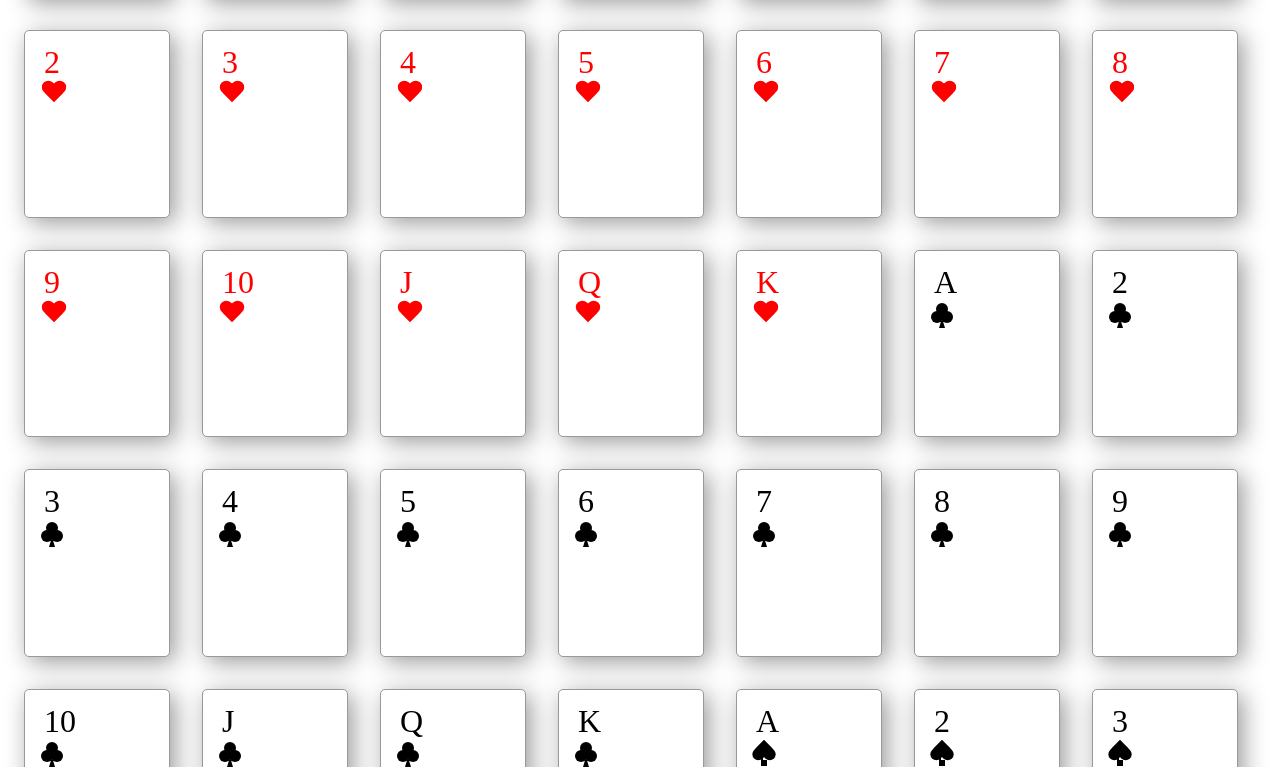
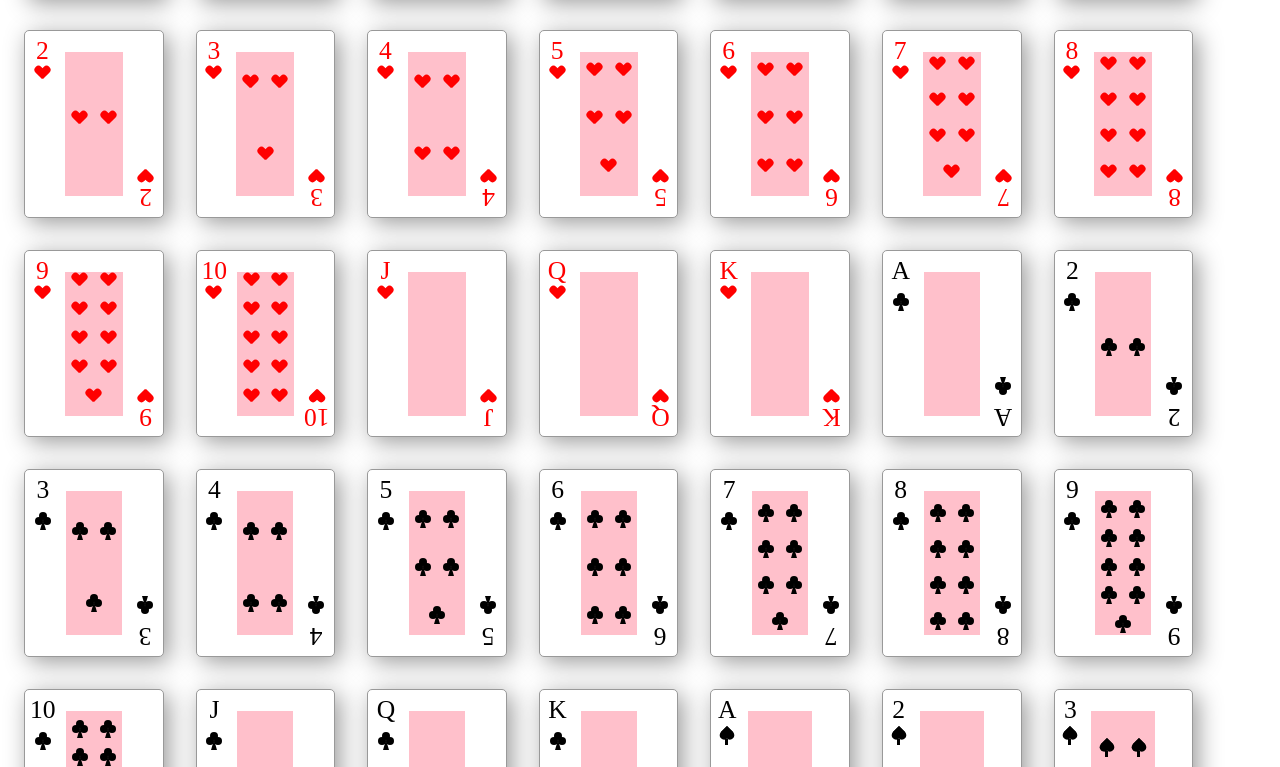
Before and after one commit to anamartins/css-playing-cards, a Vue app: page / in a window 1280 px wide. Shown: the part 433-1200 px from the top of the page. Built offline with nearby package versions, Linux system fonts and the light colour scheme.

Commit message:
Create mid cart part (#3)
* create mid cart part

* styles for suits and rank

```diff
--- a/src/components/Card.vue
+++ b/src/components/Card.vue
@@ -7,17 +7,30 @@ defineProps<{ suit: string; rank: string; color: string }>();
 
 <template>
   <div class="card">
-    <Rank :rank="rank" :color="color" />
-    <Suit :suit="suit" />
+    <div class="corner top-left">
+      <Rank :rank="rank" :color="color" />
+      <Suit :suit="suit" />
+    </div>
+
+    <div class="middle">
+      <div class="content" v-if="Number.isInteger(parseInt(rank))">
+        <Suit v-for="i in parseInt(rank)" :suit="suit" :class="rank" />
+      </div>
+    </div>
+    <div class="corner bottom-right">
+      <Rank :rank="rank" :color="color" />
+      <Suit :suit="suit" />
+    </div>
   </div>
 </template>
 
 <style scoped>
 .card {
-  width: 7rem;
-  height: 10rem;
+  display: flex;
+  width: 8rem;
+  height: 11rem;
   margin: 1rem;
-  padding: 0.8rem 1rem;
+  padding: 0.3rem;
   background: #fff;
   border: 1px solid #999;
   border-radius: 5px;
@@ -29,4 +42,29 @@ defineProps<{ suit: string; rank: string; color: string }>();
 .card:hover {
   margin: 0.5rem 1rem;
 }
+
+.middle {
+  background: pink;
+  width: 100%;
+  height: calc(100% - 2rem);
+  margin: 1rem 0;
+  display: flex;
+}
+
+.content {
+  width: 100%;
+  display: flex;
+  flex-wrap: wrap;
+  justify-content: space-around;
+  align-content: space-around;
+}
+.corner {
+  margin-left: 0;
+  margin-right: 10px;
+}
+.bottom-right {
+  transform: rotate(180deg);
+  margin-right: 0;
+  margin-left: 10px;
+}
 </style>
--- a/src/components/Rank.vue
+++ b/src/components/Rank.vue
@@ -1,19 +1,17 @@
 <script setup lang="ts">
-defineProps<{ rank: string; color: string }>();
+defineProps<{ rank: string; color: string; isInverted: boolean }>();
 </script>
 
 <template>
-  <div class="rank" :class="color">{{ rank }}</div>
+  <div class="rank" :class="color">
+    {{ rank }}
+  </div>
 </template>
 
 <style scoped>
 .rank {
-  font-size: 2rem;
-  margin-left: 3px;
-}
-
-.inverted {
-  transform: rotate(180deg);
+  font-size: 1.6rem;
+  text-align: center;
 }
 
 .red {
--- a/src/components/Suit.vue
+++ b/src/components/Suit.vue
@@ -10,26 +10,27 @@ defineProps<{ suit: string }>();
 .diamonds {
   background: red;
   position: relative;
-  margin: 2px 5px;
-  width: 18px;
-  height: 18px;
+  margin: 7px 5px;
+  width: 12px;
+  height: 12px;
   transform: rotate(45deg);
 }
 
 .hearts {
   position: relative;
-  width: 18px;
-  height: 18px;
+  padding: 5px;
+  width: 15px;
+  height: 15px;
 }
 
 .hearts:before,
 .hearts:after {
   position: absolute;
   content: "";
-  left: 13px;
+  left: 12px;
   top: 0;
-  width: 13px;
-  height: 21px;
+  width: 8px;
+  height: 13px;
   background: red;
   border-radius: 50px 50px 0 0;
   transform: rotate(-45deg);
@@ -37,7 +38,7 @@ defineProps<{ suit: string }>();
 }
 
 .hearts:after {
-  left: 0;
+  left: 5px;
   transform: rotate(45deg);
   transform-origin: 100% 100%;
   background: red;
@@ -46,20 +47,18 @@ defineProps<{ suit: string }>();
 .clubs {
   background: black;
   position: relative;
-  margin: 2px 5px 10px;
-  width: 12px;
-  height: 12px;
+  margin: 7px 9px 10px;
+  width: 8px;
+  height: 8px;
   border-radius: 50%;
-  box-shadow:
-    -5px 8px black,
-    5px 8px black;
+  box-shadow: -4px 5px black, 4px 5px black;
 }
 
 .clubs:after {
   position: absolute;
   content: "";
-  top: 5px;
-  left: 3px;
+  top: -2px;
+  left: 1px;
   width: 0;
   height: 0;
   border-bottom: 10px solid black;
@@ -70,21 +69,21 @@ defineProps<{ suit: string }>();
 
 .spades {
   position: relative;
-  margin: 10px 10px 5px;
-  width: 8px;
-  height: 10px;
+  margin: 5px 7px 5px 10px;
+  width: 5px;
+  height: 9px;
   transform: rotate(180deg);
-  box-shadow: 3px -7px 0 -1px black;
+  box-shadow: 2px -7px 0 -1px black;
 }
 
 .spades:before,
 .spades:after {
   position: absolute;
   content: "";
-  left: 7px;
+  left: 4px;
   top: 0;
-  width: 12px;
-  height: 20px;
+  width: 9px;
+  height: 13px;
   background: black;
   border-radius: 50px 50px 0 0;
   transform: rotate(-45deg);
--- a/src/style.css
+++ b/src/style.css
@@ -0,0 +1,24 @@
+.card {
+    /* display: grid;
+    grid-template-rows: 25%;
+    grid-template-columns: 20%;
+    grid-template-areas:
+      "top .  . ."
+      "top middle middle ."
+      ". middle middle ."
+      ". middle middle bottom"
+      ". . . bottom"; */
+}
+
+/* .middle {
+    grid-area: middle;
+}
+
+.top-left {
+    grid-area: top;
+}
+
+.bottom-right {
+    grid-area: bottom;
+
+} */
```
